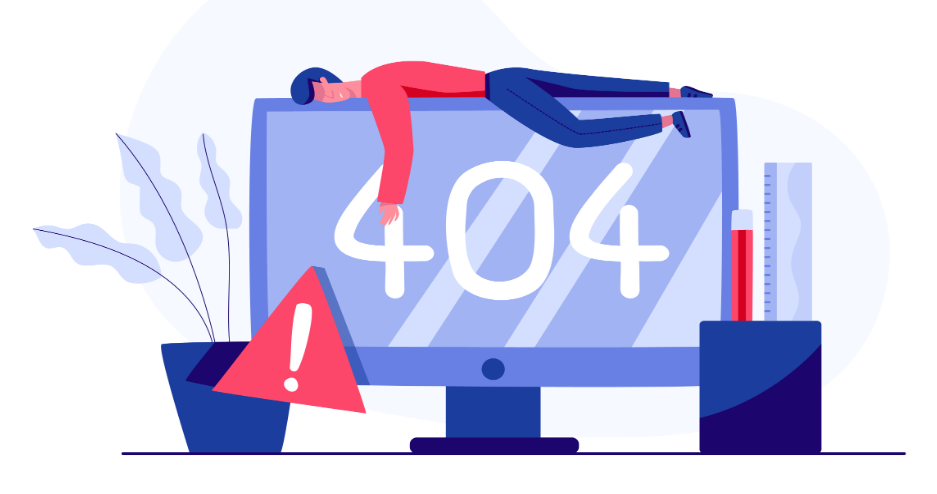
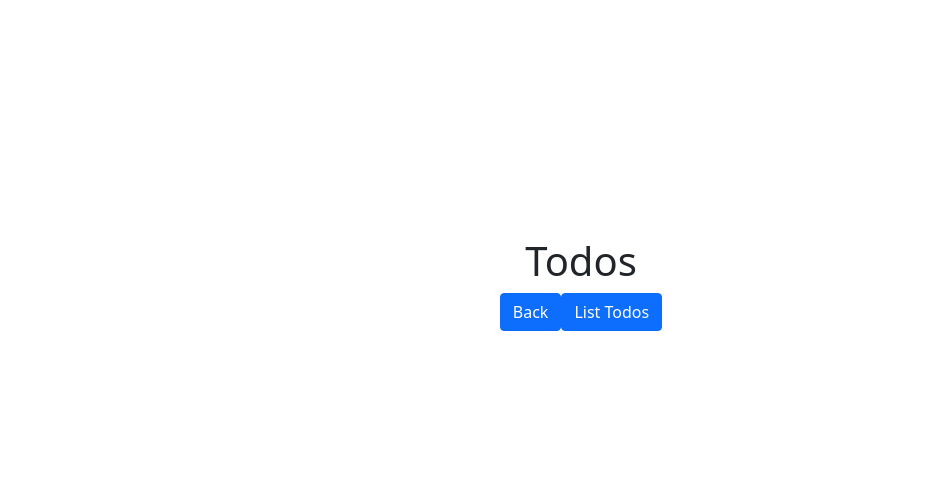
Before and after one commit to mehmeteyupoglu/react-boilerplate, a React (Create React App) app: page /todos in a window 1280 px wide. Shown: the part 116-610 px from the top of the page, without its empty margins (59-996 px from the left). Built offline with nearby package versions, Linux system fonts and the light colour scheme.

Commit message:
feat: activate service

```diff
--- a/src/pages/Home/index.js
+++ b/src/pages/Home/index.js
@@ -6,15 +6,16 @@ import "./Home.scss";
 function Home() {
     const navigate = useNavigate();
 
-    const handleClick = () => {
-        navigate("/products");
+    const handleClick = (path) => {
+        navigate(`/${path}`);
     }
 
     return (
         <div className="home centered-pages">
             <h1>Home</h1>
             <div>
-                <CustomButton title={"Go to Products"} onClick={handleClick} />
+                <CustomButton title={"Go to Products"} onClick={() => handleClick('products')} />
+                <CustomButton title={"Go to Todos"} onClick={() => handleClick('todos')} />
             </div>
         </div>
     );
--- /dev/null
+++ b/src/pages/Todos/Todos.scss
@@ -0,0 +1,3 @@
+.description {
+    display: block;
+}
--- /dev/null
+++ b/src/pages/Todos/index.js
@@ -0,0 +1,36 @@
+import CustomButton from "../../components/atoms/Button";
+import { useNavigate } from "react-router-dom";
+import { TodoService } from "../../service";
+
+import "./Todos.scss";
+
+function Todos() {
+    const navigate = useNavigate();
+
+    const handleClick = () => {
+        navigate("/");
+    }
+
+    const listTodos = async () => {
+        try {
+            const data = await TodoService.getTodos();
+            console.log(data);
+        } catch (error) {
+            console.log("error while fetching data");
+        } finally {
+            console.log('finally');
+        }
+    }
+
+    return (
+        <div className="todos centered-pages">
+            <h1>Todos</h1>
+            <div>
+                <CustomButton title={"Back"} onClick={handleClick} />
+                <CustomButton title={"List Todos"} onClick={listTodos} />
+            </div>
+        </div>
+    );
+}
+
+export default Todos;
--- a/src/pages/index.js
+++ b/src/pages/index.js
@@ -1,9 +1,11 @@
 import Home from "../pages/Home";
 import Products from "../pages/Products";
 import NotFound from "../pages/NotFound";
+import Todos from "../pages/Todos";
 
 export {
     Home,
     Products,
-    NotFound
+    NotFound,
+    Todos
 }
--- a/src/router/routes.js
+++ b/src/router/routes.js
@@ -1,4 +1,4 @@
-import { Home, Products, NotFound } from "../pages";
+import { Home, Products, NotFound, Todos } from "../pages";
 
 const routes = [
     {
@@ -16,6 +16,13 @@ const routes = [
         children: []
     },
     {
+        title: "Todos",
+        path: "/todos",
+        exact: true,
+        element: <Todos />,
+        children: []
+    },
+    {
         title: "Not Found",
         path: "*",
         exact: true,
--- /dev/null
+++ b/src/service/index.js
@@ -0,0 +1,4 @@
+import * as ProductService from "./products";
+import * as TodoService from "./todos";
+
+export { ProductService, TodoService };
--- /dev/null
+++ b/src/service/products.js
@@ -0,0 +1,16 @@
+import { Request, UtilityFunctions } from "../utils";
+
+const prefix = "products?title_like=";
+
+/**
+ * Asynchronously fetch data from the mock backend
+ * @param {string} query
+ * @returns {array || undefined}
+ */
+
+export const getProductList = (query) => {
+  // capitalize each word to have a correct filtering in the mock backend
+  query = UtilityFunctions.capitalizeInput(query);
+
+  return Request.get(`${prefix}${query}`);
+};
--- /dev/null
+++ b/src/service/todos.js
@@ -0,0 +1,14 @@
+import { Request } from "../utils";
+
+const prefix = "";
+
+/**
+ * Asynchronously fetch data from the mock backend
+ * @param {string} query
+ * @returns {array || undefined}
+ */
+
+export const getTodos = () => {
+
+    return Request.get(`${prefix}`);
+};
--- a/src/utils/axios.js
+++ b/src/utils/axios.js
@@ -6,7 +6,7 @@ import axios from "axios";
  * @params {object} baseURL: value
  */
 const axiosInstance = axios.create({
-  baseURL: "http://localhost:3000/",
+  baseURL: "https://jsonplaceholder.typicode.com/todos/1",
 });
 
 export default axiosInstance;
```
